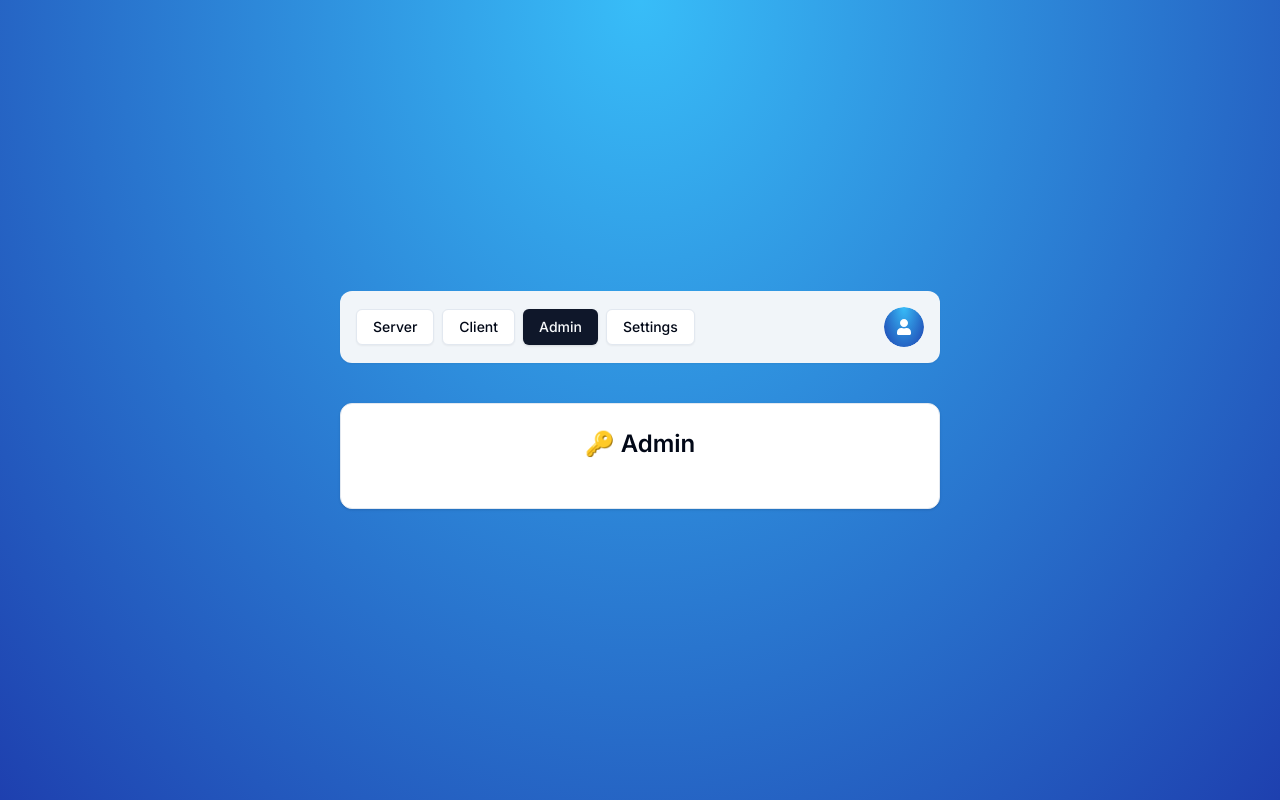
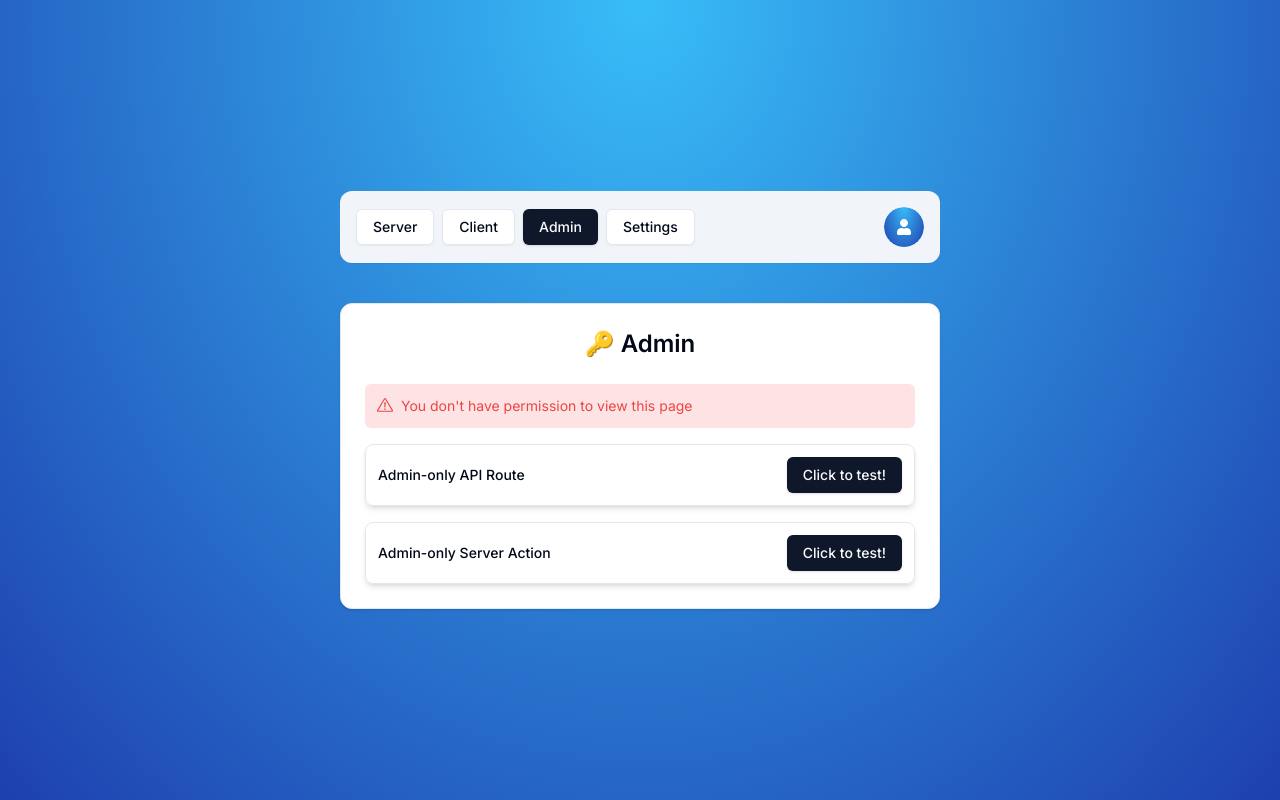
Before and after one commit to mawaisdev/next-auth, a Next.js app: page /admin in a window 1280 px wide. Built offline with nearby package versions, Linux system fonts and the light colour scheme; no server answers.

Commit message:
Protected Route for Admin Actions

```diff
--- a/app/(protected)/admin/page.tsx
+++ b/app/(protected)/admin/page.tsx
@@ -1,16 +1,35 @@
 'use client'
 
+import { RoleGate } from '@/components/auth/role-gate'
+import { FormSuccess } from '@/components/form-success'
+import { Button } from '@/components/ui/button'
 import { Card, CardContent, CardHeader } from '@/components/ui/card'
-import { useCurrentRole } from '@/hooks/use-current-role'
 
 const AdminPage = () => {
-  const role = useCurrentRole()
+  const onAPIRouteClick = () => {
+    fetch('/api/admin').then((response) => {
+      if (response.ok) console.log('OKAY')
+      else console.error('FORBIDDEN')
+    })
+  }
   return (
     <Card className='w-[600px]'>
       <CardHeader>
         <p className='text-2xl font-semibold text-center'>🔑 Admin</p>
       </CardHeader>
-      <CardContent className='space-y-4'></CardContent>
+      <CardContent className='space-y-4'>
+        <RoleGate allowedRole='ADMIN'>
+          <FormSuccess message='You are allowed to see this page.' />
+        </RoleGate>
+        <div className='flex flex-row items-center justify-between rounded-lg border p-3 shadow-md'>
+          <p className='text-sm font-medium'>Admin-only API Route</p>
+          <Button onClick={onAPIRouteClick}>Click to test!</Button>
+        </div>
+        <div className='flex flex-row items-center justify-between rounded-lg border p-3 shadow-md'>
+          <p className='text-sm font-medium'>Admin-only Server Action</p>
+          <Button>Click to test!</Button>
+        </div>
+      </CardContent>
     </Card>
   )
 }
--- /dev/null
+++ b/app/api/admin/route.ts
@@ -0,0 +1,11 @@
+import { currentRole } from '@/lib/auth'
+import { UserRole } from '@prisma/client'
+import { NextResponse } from 'next/server'
+
+export async function GET() {
+  const role = await currentRole()
+
+  if (role !== UserRole.ADMIN) return new NextResponse(null, { status: 403 })
+
+  return new NextResponse(null, { status: 200 })
+}
--- /dev/null
+++ b/components/auth/role-gate.tsx
@@ -0,0 +1,20 @@
+'use client'
+
+import { FormError } from '@/components/form-error'
+
+import { UserRole } from '@prisma/client'
+import { useCurrentRole } from '@/hooks/use-current-role'
+
+interface RoleGateProps {
+  children: React.ReactNode
+  allowedRole: UserRole
+}
+
+export const RoleGate = ({ children, allowedRole }: RoleGateProps) => {
+  const role = useCurrentRole()
+
+  if (role !== allowedRole)
+    return <FormError message="You don't have permission to view this page" />
+
+  return <>{children}</>
+}
```
